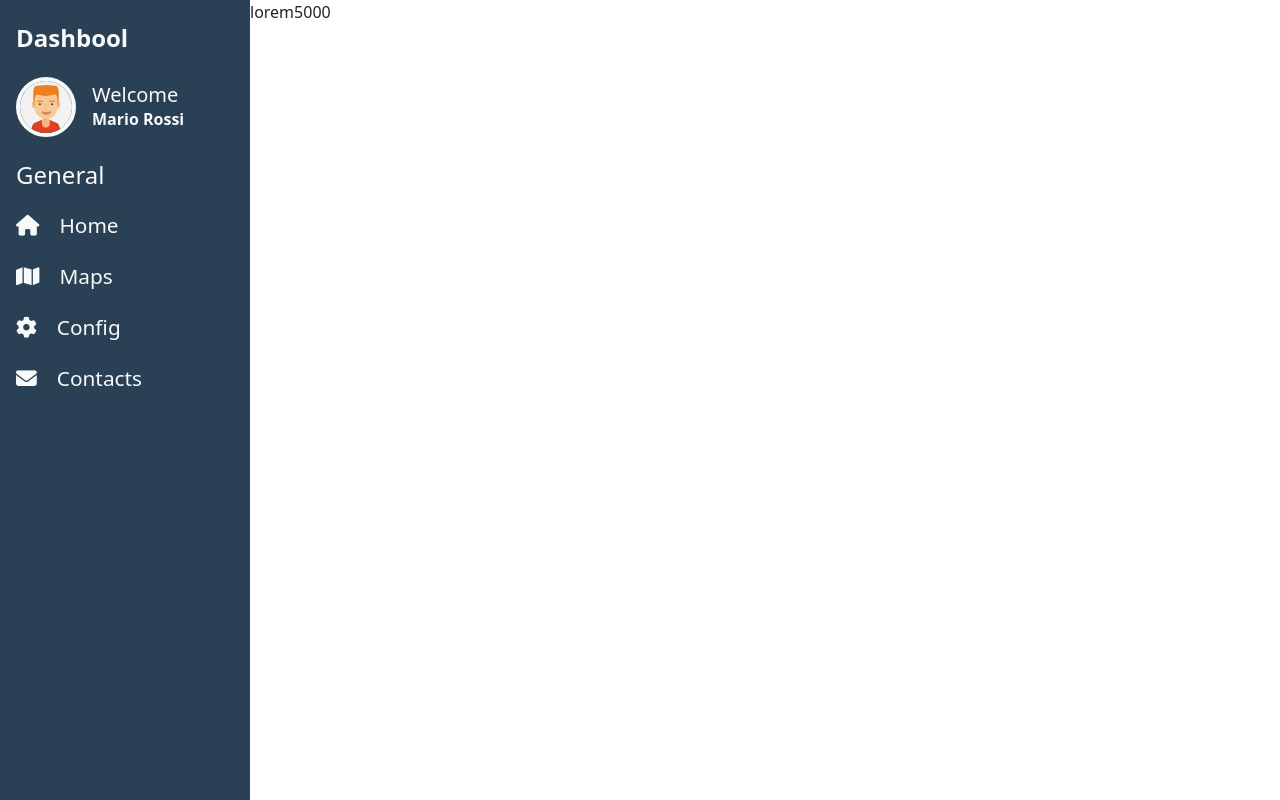
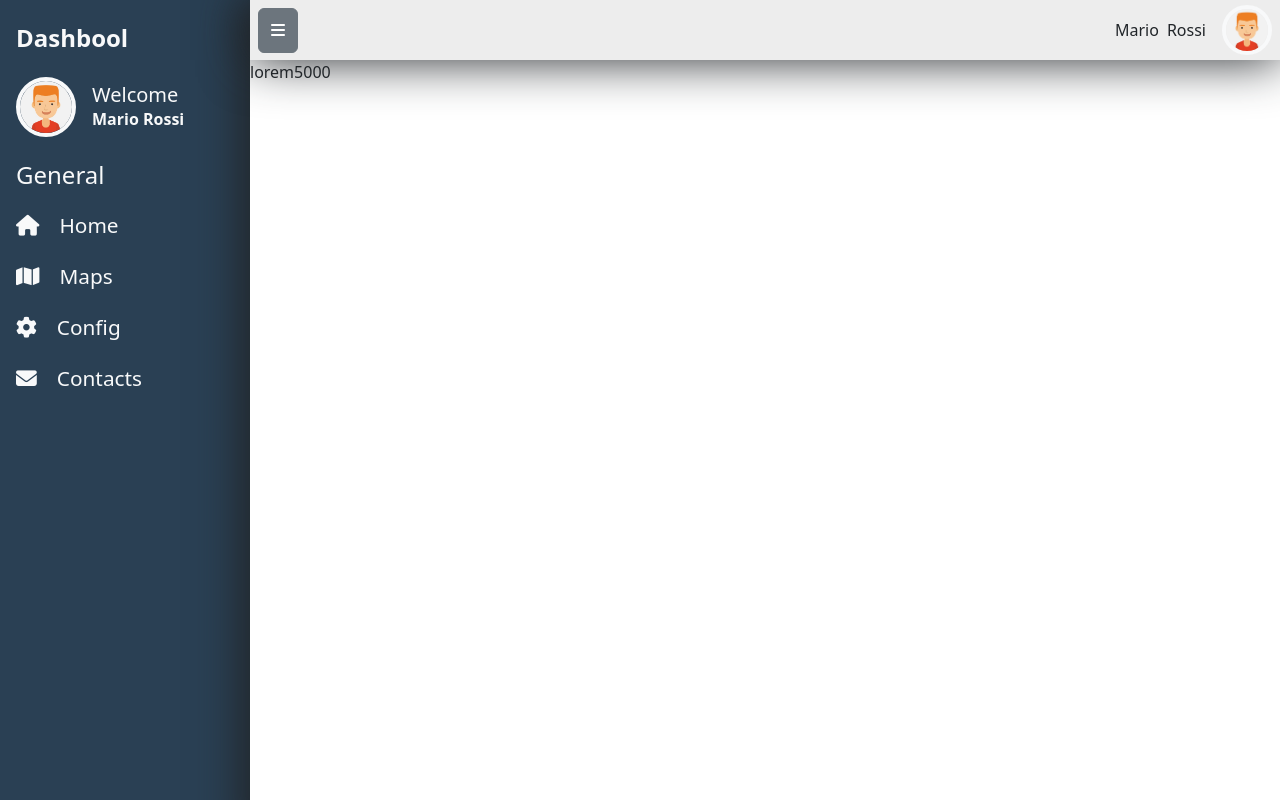
Before and after one commit to Pirisinu/dashboard-chart-js, a Vue app: page / in a window 1280 px wide. Built offline with nearby package versions, Linux system fonts and the light colour scheme.

Commit message:
[ add ] import Aside,Header components in App.vue

```diff
--- a/src/App.vue
+++ b/src/App.vue
@@ -1,9 +1,11 @@
 <script>
 import Aside from './components/partials/Aside.vue';
+import Header from './components/partials/Header.vue';
 export default {
   name: 'App',
   components: {
-    Aside
+    Aside,
+    Header
   },
   props: {},
   data() {
@@ -18,12 +20,16 @@ export default {
 <template>
  <div class="d-flex h-100 w-100">
     <Aside />
-    <main>lorem5000</main>
+    <main>
+      <Header />
+      lorem5000
+    </main>
  </div>
 </template>
 
 <style lang="scss" scoped>
 main{
   width: calc(100% - 250px);
+  box-shadow: 10px 20px 40px 20px;
 }
 </style>
```
